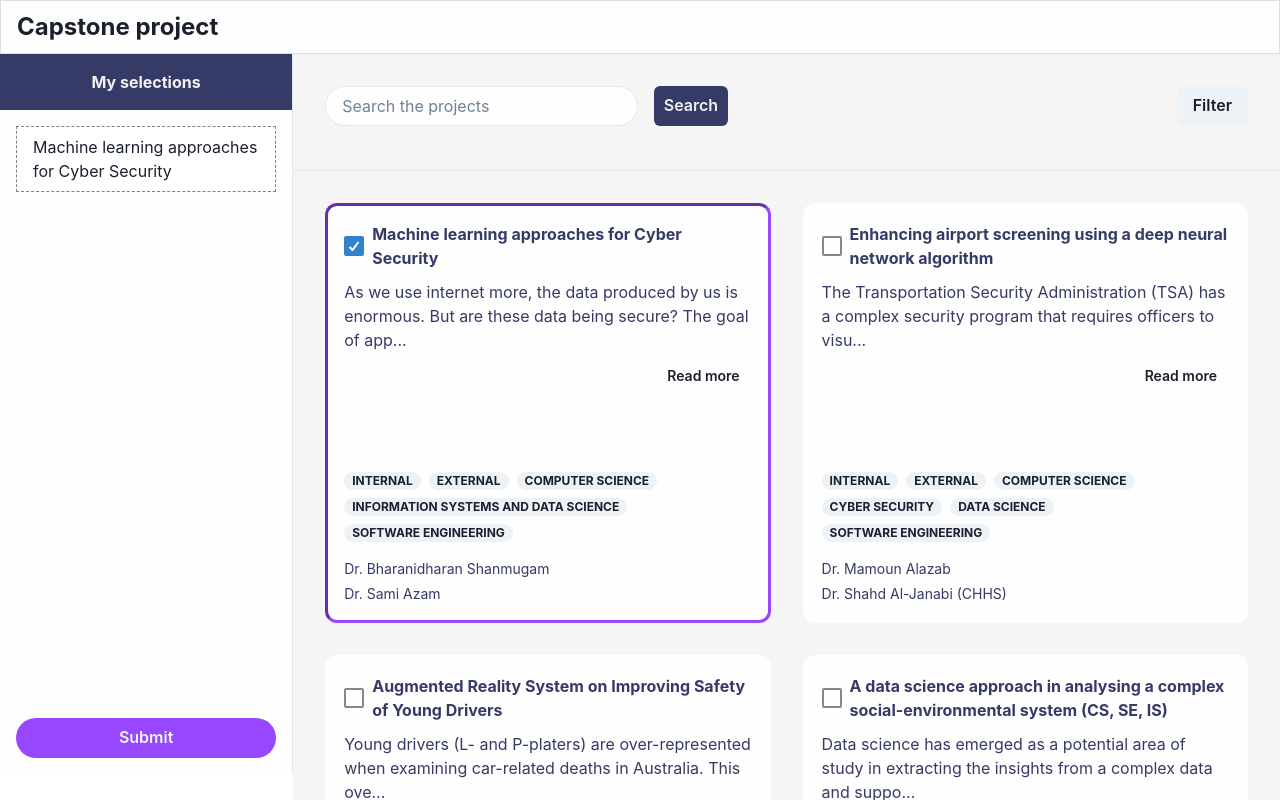
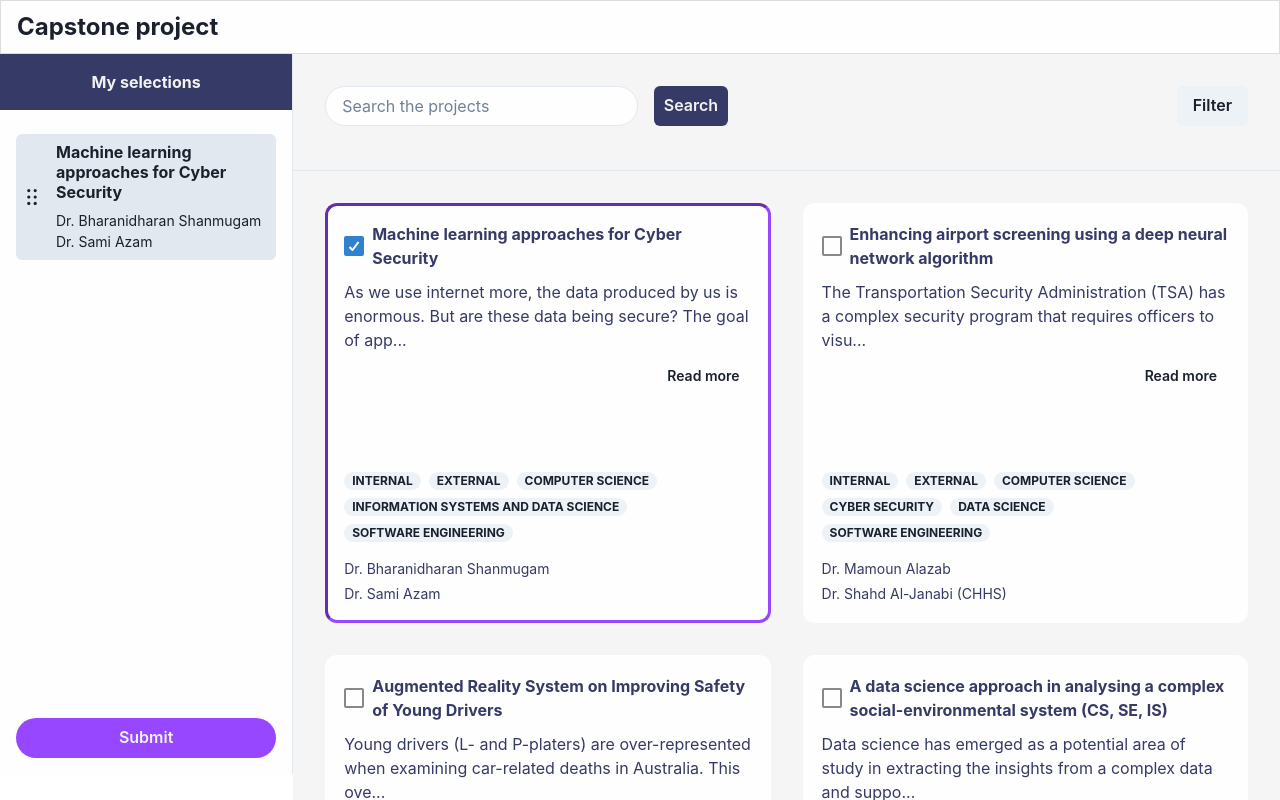
Before and after one commit to mong00x/capstone-conect, a React (Vite) app in the folder client/: page / in a window 1280 px wide. Both pictures are taken after a click on the label "Machine learning approaches for Cyber Security". Built offline with nearby package versions, Linux system fonts and the light colour scheme.

Commit message:
display Rank in Card & fix style

```diff
--- a/client/src/components/SideMenu/Cards.jsx
+++ b/client/src/components/SideMenu/Cards.jsx
@@ -1,15 +1,18 @@
 import { memo } from "react";
 import { useDrag, useDrop } from "react-dnd";
 import { ItemTypes } from "./ItemTypes";
-const style = {
-  border: "1px dashed gray",
-  padding: "0.5rem 1rem",
-  marginBottom: ".5rem",
-  backgroundColor: "white",
-  cursor: "move",
-};
+import PropTypes from "prop-types";
 
-export const Card = memo(function Card({ id, text, moveCard, findCard }) {
+import { Flex, Text, Box } from "@chakra-ui/react";
+import { DragHandleIcon } from "@chakra-ui/icons";
+
+export const Card = memo(function Card({
+  id,
+  text,
+  supervisors,
+  moveCard,
+  findCard,
+}) {
   const originalIndex = findCard(id).index;
   const [{ isDragging }, drag] = useDrag(
     () => ({
@@ -42,8 +45,37 @@ export const Card = memo(function Card({ id, text, moveCard, findCard }) {
   );
   const opacity = isDragging ? 0.5 : 1;
   return (
-    <div ref={(node) => drag(drop(node))} style={{ ...style, opacity }}>
-      {text}
-    </div>
+    <Flex
+      flexDir="row"
+      ref={(node) => drag(drop(node))}
+      opacity={opacity}
+      alignItems="center"
+      borderRadius="md"
+      my={2}
+      p={2}
+      gap={4}
+      bg="gray.200"
+      cursor="move"
+    >
+      <DragHandleIcon />
+      <Flex flexDir="column" gap={2}>
+        <Text fontWeight="bold" lineHeight="20px">
+          {text && text}
+        </Text>
+        <Box>
+          {supervisors &&
+            supervisors.map((supervisor) => (
+              <Text fontSize="sm">{supervisor}</Text>
+            ))}
+        </Box>
+      </Flex>
+    </Flex>
   );
 });
+
+Card.propTypes = {
+  id: PropTypes.number.isRequired,
+  text: PropTypes.string.isRequired,
+  moveCard: PropTypes.func.isRequired,
+  findCard: PropTypes.func.isRequired,
+};
```
